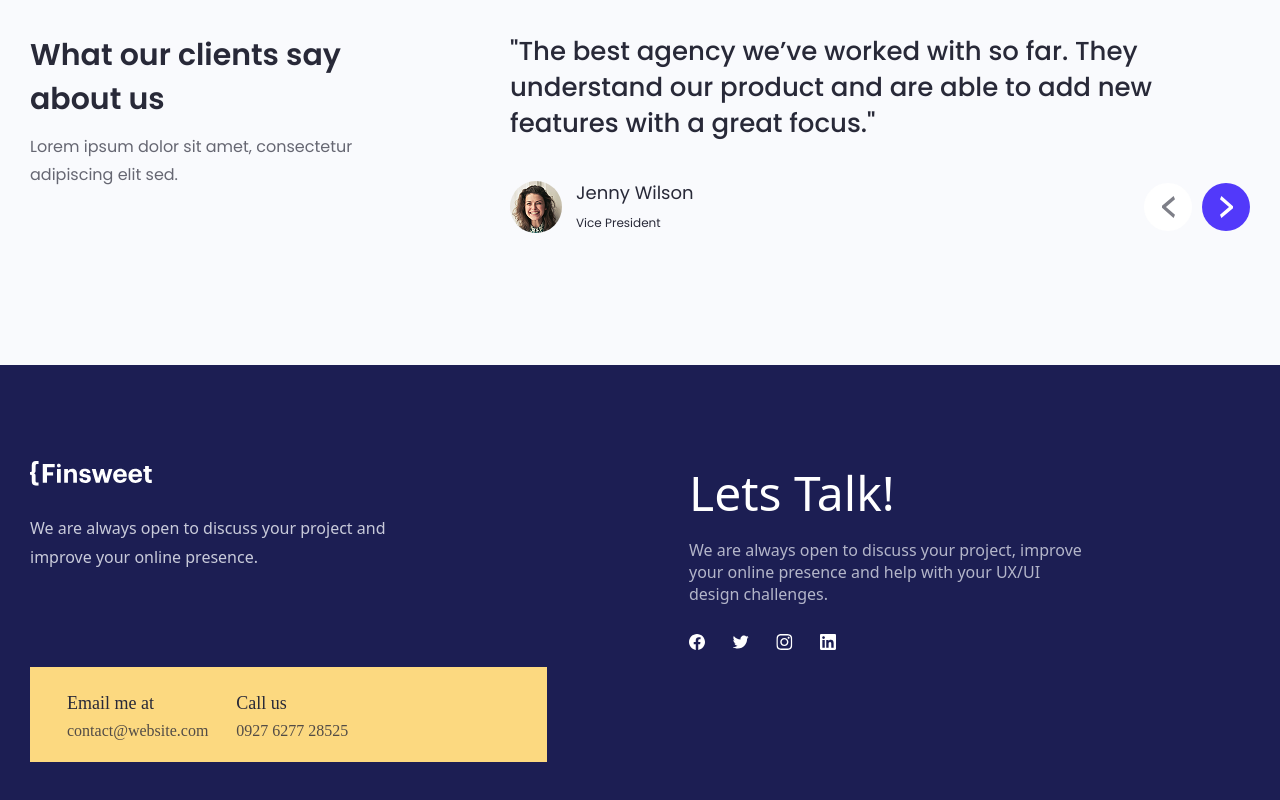
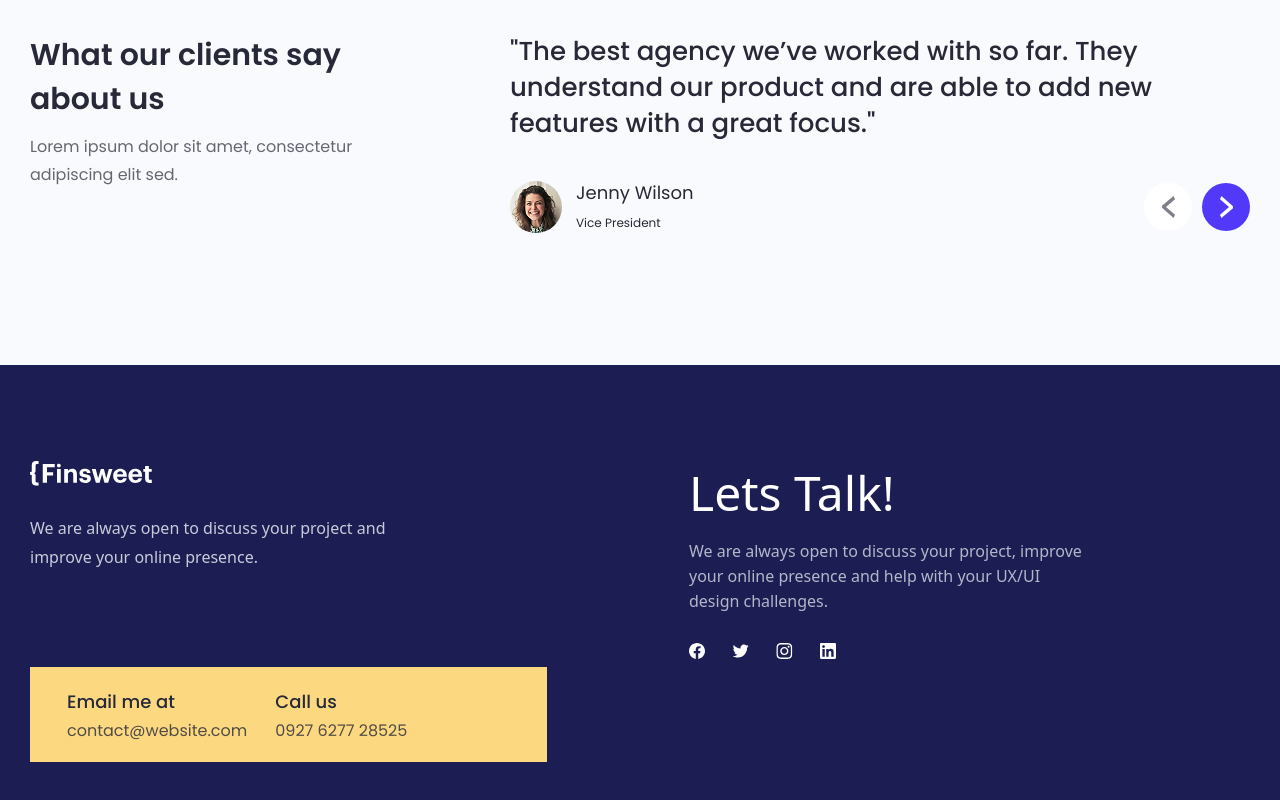
Before and after one commit to abdulazizfateh/4.10homework-FirstGitHubTeamProject-Finsweet, a plain HTML site: page index.html in a window 1280 px wide. Shown: the part 2931-3731 px from the top of the page. Drawn offline with Linux system fonts and the light colour scheme.

Commit message:
Fixed - Footer font

```diff
--- a/css/index.css
+++ b/css/index.css
@@ -1175,7 +1175,7 @@ ul {
             .footer__desc{
                 max-width: 399px;
                 line-height: 28px;
-                font-family: "poppins500";
+                font-family: P5;
                 color: #F4F6FC;
                 opacity: .8;
                 flex: 1;
@@ -1190,13 +1190,13 @@ ul {
                 padding-left: 37px;
                 .footer__email, .footer__phone-number{
                     :first-child{
-                        font-family: "poppins500";
+                        font-family: P5;
                         color: var(--primary-color);
                         font-size: 18px;
                         line-height: 32px;
                     }
                     :last-child{
-                        font-family: "poppins400";
+                        font-family: P4;
                         color: var(--primary-color);
                         opacity: .8;
                     }
@@ -1208,14 +1208,14 @@ ul {
             flex-direction: column;
             gap: 14px;
             .footer__header{
-                font-family: "poppins600";
+                font-family: P6;
                 font-size: 48px;
                 line-height: 64px;
                 color: #fff;
             }
             .footer__desc{
                 color: #F4F6FC;
-                font-family: "poppins400";
+                font-family: P6;
                 opacity: .7;
                 max-width: 399px;
                 margin-bottom: 14px;
```
